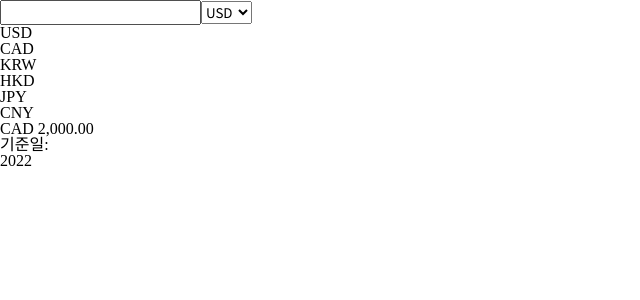
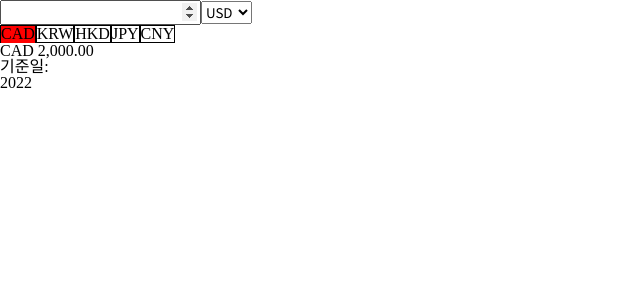
Before and after one commit to quack777/exchangeRateCalcul, a React (Create React App) app: page /second in a window 1280 px wide. Shown: the top 300 px of the page, without its empty margins (0-640 px from the left). Built offline with nearby package versions, Linux system fonts and the light colour scheme.

Commit message:
Add: map으로 동적 보여주기, clicked active

```diff
--- a/src/pages/second/SecondCal.tsx
+++ b/src/pages/second/SecondCal.tsx
@@ -1,4 +1,5 @@
-import React, { FC, useState } from 'react';
+import React, { ChangeEvent, FC, useState } from 'react';
+import styled from 'styled-components';
 
 interface countrysInfo {
   id: number;
@@ -34,29 +35,71 @@ const countrysInfo: countrysInfo[] = [
 
 const SecondCal: FC = () => {
   const [selectedStandardCountry, setSelectedStandardCountry] = useState<string>(countrysInfo[0].engCountry);
+  const [clickedCountry, setClickedCountry] = useState<string>(countrysInfo[1].engCountry);
+
+  const changeSelectedCountry = (e: ChangeEvent<HTMLSelectElement>) => {
+    console.log(e.target.value);
+    const selectedCountry = e.target.value;
+    setSelectedStandardCountry(selectedCountry);
+  };
+
+  const changeClickedCountry = (e: React.MouseEvent<HTMLDivElement>) => {
+    const elementTarget = e.target as Element;
+    console.dir(elementTarget.innerHTML);
+    setClickedCountry(elementTarget.innerHTML);
+  };
+
+  const acitveClickedCountry = (country: string): boolean => {
+    return country === clickedCountry ? true : false;
+  };
 
   return (
     <div>
       <section>
-        <input />
-        <select>
+        <input type="number" />
+        <select onChange={changeSelectedCountry}>
           {countrysInfo.map((country) => {
             return <option key={country.id}>{country.engCountry}</option>;
           })}
         </select>
       </section>
-      <section>
-        {countrysInfo.map((country) => {
-          return <div key={country.id}>{country.engCountry}</div>;
-        })}
+      <ExchangeRateInfoBox>
+        <CountrysBox>
+          {countrysInfo.map((country) => {
+            return country.engCountry !== selectedStandardCountry ? (
+              <CountryClickBox
+                key={country.id}
+                onClick={changeClickedCountry}
+                active={acitveClickedCountry(country.engCountry)}
+              >
+                {country.engCountry}
+              </CountryClickBox>
+            ) : null;
+          })}
+        </CountrysBox>
         <div>
           <p>CAD 2,000.00</p>
           <p>기준일:</p>
           <p>2022</p>
         </div>
-      </section>
+      </ExchangeRateInfoBox>
     </div>
   );
 };
 
+const ExchangeRateInfoBox = styled.section`
+  width: 150px;
+  height: 150px;
+`;
+
+const CountrysBox = styled.div`
+  display: flex;
+`;
+
+const CountryClickBox = styled.div<{ active: boolean }>`
+  border: 1px solid black;
+  background-color: ${({ active }) => active && 'red'};
+  border-bottom: ${({ active }) => active && '0px'};
+`;
+
 export default SecondCal;
```
